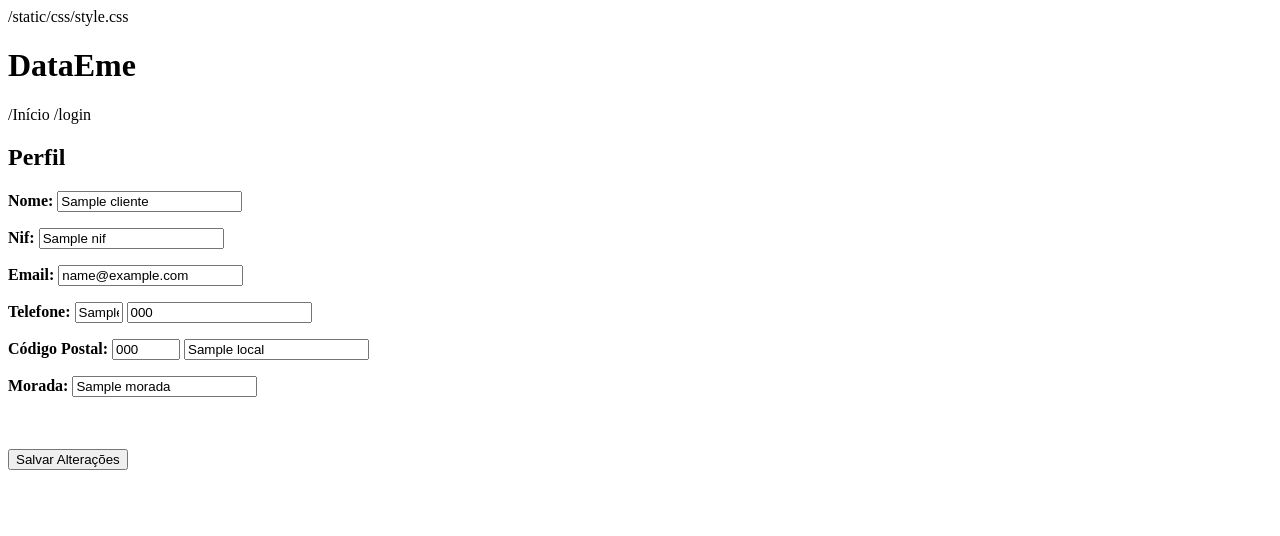
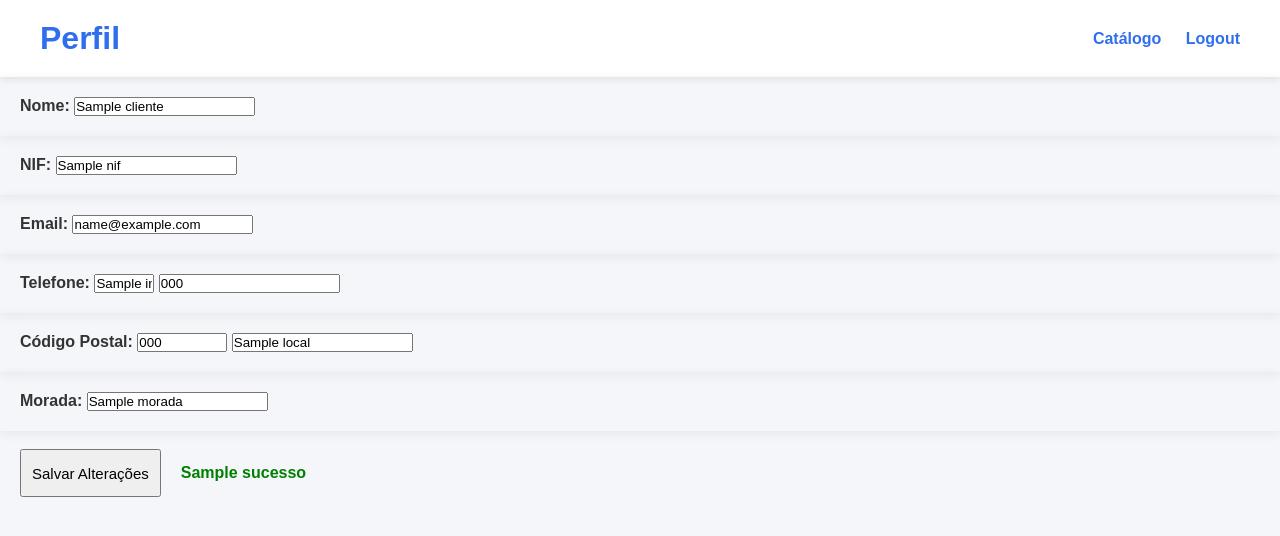
Before and after one commit to claudio3472/Dataeme-Database, a Flask app: template my-app/templates/perfil.html in a window 1280 px wide. Shown: the top 536 px of the page. Run offline with Flask 3, Linux system fonts and the light colour scheme; the template is opened without the code that fills it: most values are stand-ins (such as "Sample title", 1, 10 or a date in 2020).

Commit message:
added things to html

```diff
--- a/my-app/app.py
+++ b/my-app/app.py
@@ -3,7 +3,9 @@ from flask import (
     render_template,
     request,
     redirect,
-    session
+    session,
+    url_for,
+    flash
 )
 
 import time
@@ -211,6 +213,8 @@ def catalogo():
 # PERFIL
 # ============================================================
 
+
+
 @app.route("/perfil", methods=["GET", "POST"])
 def perfil():
 
@@ -245,16 +249,55 @@ def perfil():
             validar_morada(morada)
 
         except Exception as e:
-            return render_template(
-                "perfil.html",
-                cliente=cliente,
-                erro=str(e)
+            return redirect(
+                            url_for(
+                                "perfil",
+                                erro=e
+                            )
+                        )
+
+        response = (
+            supabase
+            .table("cliente")
+            .update({
+                "nif": nif,
+                "nome": nome,
+                "morada": morada,
+                "email": email,
+                "telefone": tel,
+                "codigo_postal": postal,
+                "localizacao": local,
+                "indicativo": ind
+            })
+            .eq("id_utilizador", id_utilizador)
+            .execute()
+        )
+
+        if not response.data:
+            return redirect(
+                url_for(
+                    "perfil",
+                    erro="Não foi possível alterar os dados."
+                )
             )
+
+        return redirect(
+            url_for(
+                "perfil",
+                sucesso="Os dados foram alterados com sucesso!"
+            )
+        )
+
+    sucesso = request.args.get("sucesso")
+    erro = request.args.get("erro")
 
     return render_template(
         "perfil.html",
-        cliente=cliente
+        cliente=cliente,
+        sucesso=sucesso,
+        erro=erro
     )
+
 
 
 
--- a/my-app/services/clientes_service.py
+++ b/my-app/services/clientes_service.py
@@ -95,7 +95,7 @@ def validar_codigo_postal(codigo_postal):
         codigo_postal
     ):
         raise ValueError(
-            "Código postal inválido. Exemplo: 2700-123."
+            "Código postal inválido. Exemplo: 0000-000."
         )
 
 """FUTURAMENTE USAR WEB SCRAPPER PARA ATRAVES DO CODIGO POSTAL PREENCHER A LOCALIZACAO"""
--- a/my-app/templates/layout.html
+++ b/my-app/templates/layout.html
@@ -14,8 +14,13 @@
     <h1>DataEme</h1>
 
     <nav>
-        /Início</a>
-        /login
+        <a href="/catalogo">
+            Catálogo
+        </a>
+
+        <a href="/logout">
+            Logout
+        </a>
     </nav>
 
 </header>
--- a/my-app/templates/perfil.html
+++ b/my-app/templates/perfil.html
@@ -1,85 +1,205 @@
-{% extends "layout.html" %}
+<!DOCTYPE html>
+<html lang="pt">
+<head>
 
-{% block content %}
+    <meta charset="UTF-8">
 
-<h2>Perfil</h2>
+    <meta name="viewport"
+          content="width=device-width, initial-scale=1.0">
 
-{% if erro %}
-<p style="color:red;">
-    {{ erro }}
-</p>
-{% endif %}
+    <title>Catálogo</title>
 
-<div class="card">
+    <style>
+
+        * {
+            box-sizing: border-box;
+            margin: 0;
+            padding: 0;
+        }
+
+        body {
+            font-family: Arial, sans-serif;
+            background: #f4f6f9;
+            color: #333;
+        }
+
+        /* HEADER */
+
+        header {
+            background: white;
+            padding: 20px 40px;
+            display: flex;
+            justify-content: space-between;
+            align-items: center;
+            box-shadow: 0 2px 8px rgba(0, 0, 0, .1);
+        }
+
+        header h1 {
+            color: #2f6fed;
+        }
+
+        nav a {
+            text-decoration: none;
+            color: #2f6fed;
+            font-weight: bold;
+            margin-left: 20px;
+        }
+
+        nav a:hover {
+            text-decoration: underline;
+        }
+
+        form p {
+            padding: 20px;
+            box-shadow: 0 3px 10px rgba(68, 67, 67, 0.08);
+        }
+
+        form button {
+            margin-left: 20px;
+            padding: 10px;
+            font-size: 15px;
+        }
+
+        .submitContainer {
+            display: flex;
+            flex-direction: row;
+            gap: 20px;
+        }
+
+        .submitContainer div{
+            margin-top: 15px;
+        }
+
+    </style>
+
+</head>
+
+<body>
+
+    <header>
+
+        <h1>Perfil</h1>
+
+        <nav>
+
+            <a href="/catalogo">
+                Catálogo
+            </a>
+
+            <a href="/logout">
+                Logout
+            </a>
+
+        </nav>
+
+    </header>
+
+    <div>
 
         <form method="POST">
 
-        <p><strong>Nome:</strong> <input
+            <p>
+                <strong>Nome:</strong>
+                <input
                     type="text"
                     name="nome"
-            value="{{cliente.nome}}"
-            required>
+                    value="{{ cliente.nome }}"
+                    required
+                >
             </p>
 
-        <p><strong>Nif:</strong> <input
+            <p>
+                <strong>NIF:</strong>
+                <input
                     type="text"
                     name="nif"
                     value="{{ cliente.nif }}"
-            required>
+                    required
+                >
             </p>
 
-        <p><strong>Email:</strong> <input
+            <p>
+                <strong>Email:</strong>
+                <input
                     type="email"
                     name="email"
                     value="{{ cliente.email }}"
-            required>
+                    required
+                >
             </p>
 
-        <p><strong>Telefone:</strong> <input
+            <p>
+                <strong>Telefone:</strong>
+
+                <input
                     type="text"
                     name="ind"
-            value= "{{ cliente.indicativo }}"
+                    value="{{ cliente.indicativo }}"
                     required
-            style="width: 40px;">
+                    style="width: 60px;"
+                >
 
                 <input
                     type="tel"
                     name="tel"
                     value="{{ cliente.tel }}"
-            required>
+                    required
+                >
             </p>
 
-        <p><strong>Código Postal:</strong> <input
+            <p>
+                <strong>Código Postal:</strong>
+
+                <input
                     type="text"
                     name="postal"
-            value= "{{ cliente.postal }}"
+                    value="{{ cliente.postal }}"
                     required
-            style="width: 60px;">
+                    style="width: 90px;"
+                >
 
                 <input
                     type="text"
                     name="local"
                     value="{{ cliente.local }}"
-            required>
+                    required
+                >
             </p>
 
-        <p><strong>Morada:</strong> <input
+            <p>
+                <strong>Morada:</strong>
+
+                <input
                     type="text"
                     name="morada"
-            value= "{{ cliente.morada }}"
-            required>
+                    value="{{ cliente.morada }}"
+                    required
+                >
             </p>
 
-    <br><br>
+            <br>
+
+            <div class="submitContainer">
 
                 <button type="submit">
                     Salvar Alterações
                 </button>
 
-    </form>
+                {% if sucesso %}
+                <div style="color: green; margin-bottom: 15px; font-weight: bold;">
+                    {{ sucesso }}
+                </div>
+                {% endif %}
 
-
+                {% if erro %}
+                <div style="color: red; margin-bottom: 15px; font-weight: bold;">
+                    {{ erro }}
+                </div>
+                {% endif %}
 
             </div>
 
-{% endblock %}
+        </form>
+
+    </div>
+</body>
```
Also changed, not shown: my-app/templates/login.html (+110 -8 lines), 1 other file. Lines whose indentation alone changed are shown as unchanged.
